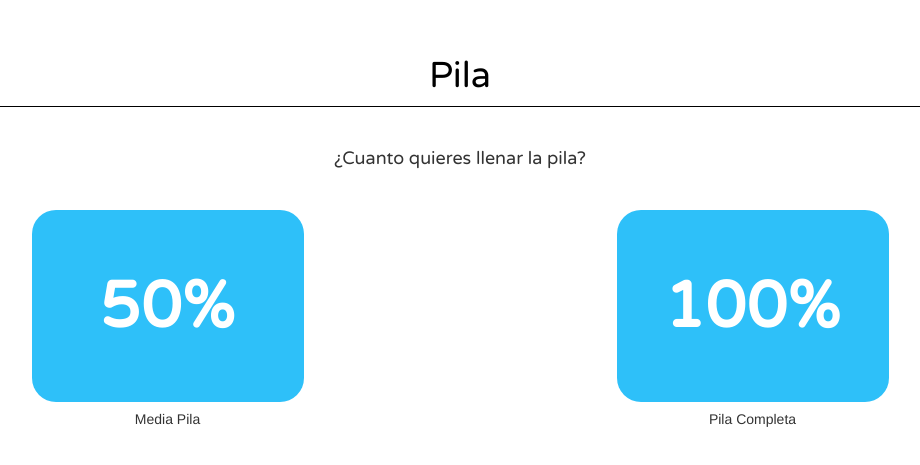
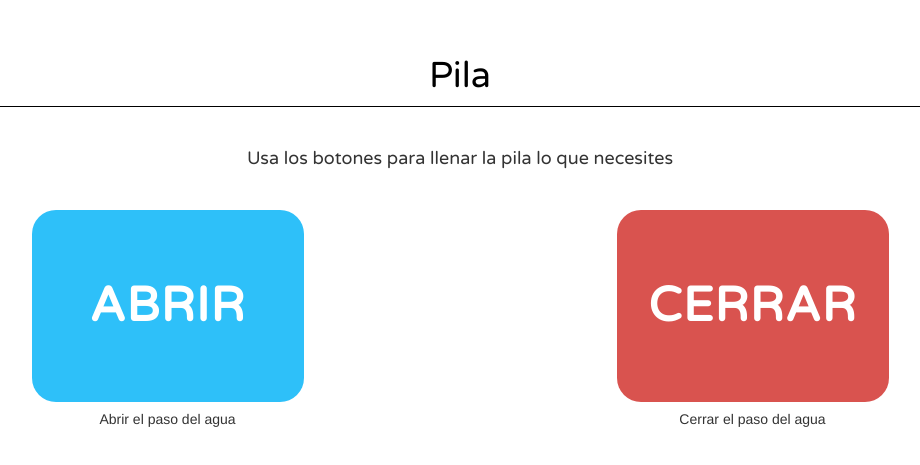
Before and after one commit to Raincube/RaincubeGT, a website: page public/dashboard.html in a window 1280 px wide. Shown: the part 829-1294 px from the top of the page, without its empty margins (180-1100 px from the left). Drawn offline with nearby package versions, Linux system fonts and the light colour scheme; no server answers.

Commit message:
Llenado Manual

```diff
--- a/public/css/styles.css
+++ b/public/css/styles.css
@@ -67,7 +67,7 @@ body {
 .grande {
     width: 34vh;
     height: 24vh;
-    font-size: 8vh;
+    font-size: 6vh;
     /*    margin-top: 4vh*/
 }
 
--- a/public/dashboard.html
+++ b/public/dashboard.html
@@ -72,7 +72,7 @@
                         </div>
                         <div class="panel-body">
                             <div class="progress">
-                                <div class="progress-bar progress-bar-striped active" role="progressbar" aria-valuenow="60" aria-valuemin="0" aria-valuemax="80" style="width: 60%;">
+                                <div class="progress-bar progress-bar-striped active" role="progressbar" aria-valuenow="75" aria-valuemin="0" aria-valuemax="80" style="width: 75%;">
                                     60%
                                 </div>
                             </div>
@@ -87,7 +87,7 @@
                         </div>
                         <div class="panel-body">
                             <div class="progress">
-                                <div class="progress-bar progress-bar-striped active" role="progressbar" aria-valuenow="10" aria-valuemin="0" aria-valuemax="100" style="width: 25%;">
+                                <div class="progress-bar progress-bar-striped active" role="progressbar" aria-valuenow="10" aria-valuemin="0" aria-valuemax="110" style="width: 25%;">
                                     25%
                                 </div>
                             </div>
@@ -122,17 +122,17 @@
             <div class="separator"></div>
 
             <div class="row margen-grande">
-                <h4 class="text-center varela-font">¿Cuanto quieres llenar la pila?</h4>
+                <h4 class="text-center varela-font">Usa los botones para llenar la pila lo que necesites</h4>
             </div>
 
             <div class="row">
                 <div class="col-xs-12 col-sm-6 col-md-6 col-lg-6">
-                    <button type="button" class="btn btn-primary btn-lg round grande center-block varela-font" onclick="halfPila()">50%</button>
-                    <h5 class="text-center">Media Pila</h5>
+                    <button type="button" class="btn btn-primary btn-lg round grande center-block varela-font" onclick="halfPila()">Abrir</button>
+                    <h5 class="text-center">Abrir el paso del agua</h5>
                 </div>
                 <div class="col-xs-12 col-sm-6 col-md-6 col-lg-6">
-                    <button type="button" class="btn btn-primary btn-lg round grande center-block varela-font" onclick="fullPila()">100%</button>
-                    <h5 class="text-center">Pila Completa</h5>
+                    <button type="button" class="btn btn-danger btn-lg round grande center-block varela-font" onclick="fullPila()">Cerrar</button>
+                    <h5 class="text-center">Cerrar el paso del agua</h5>
                 </div>
             </div>
         </div>
--- a/public/js/dashboard.js
+++ b/public/js/dashboard.js
@@ -60,10 +60,6 @@ socket.on("pilaRequest", function (data){
     }
 });
 
-socket.on("newLevel", function (data){
-    if (data.success === true) {
-        console.log("Command was sent to device");
-    } else {
-        console.log("Command was NOT sent to device");
-    }
+socket.on("newLevel", function (levels){
+    console.log(levels);
 });
```
